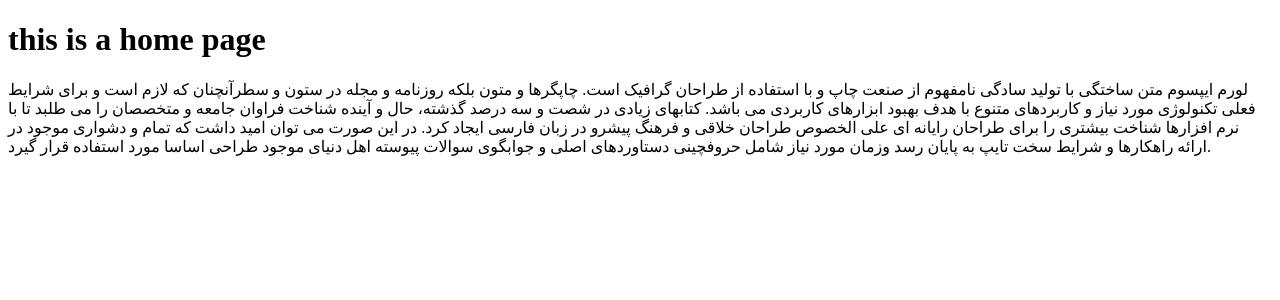
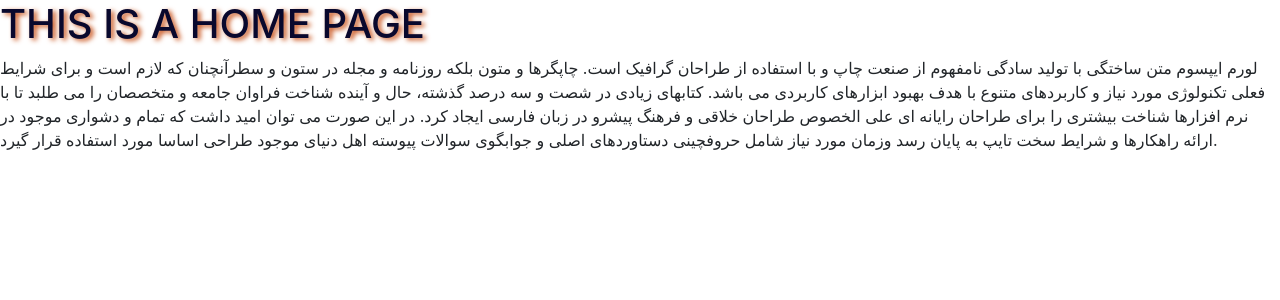
Before and after one commit to Arbz583/MySite, a Django app: page / in a window 1280 px wide. Shown: the top 300 px of the page. Run offline with Django 4.2, Linux system fonts and the light colour scheme.

Commit message:
add static files
static & media url&root

```diff
--- a/Templates/index.html
+++ b/Templates/index.html
@@ -1,13 +1,35 @@
+{%load static%}
 <!DOCTYPE html>
 <html lang="en">
+
 <head>
     <meta charset="UTF-8">
     <meta http-equiv="X-UA-Compatible" content="IE=edge">
     <meta name="viewport" content="width=device-width, initial-scale=1.0">
     <title>Dock</title>
-</head>
+    <link rel="stylesheet" href="https://cdn.jsdelivr.net/npm/bootstrap@4.3.1/dist/css/bootstrap.min.css"
+        integrity="sha384-ggOyR0iXCbMQv3Xipma34MD+dH/1fQ784/j6cY/iJTQUOhcWr7x9JvoRxT2MZw1T" crossorigin="anonymous">
+<link rel="stylesheet" href="{%static 'css/you.css'%}">
+    </head>
+
 <body>
     <h1>this is a home page</h1>
-    <p>لورم ایپسوم متن ساختگی با تولید سادگی نامفهوم از صنعت چاپ و با استفاده از طراحان گرافیک است. چاپگرها و متون بلکه روزنامه و مجله در ستون و سطرآنچنان که لازم است و برای شرایط فعلی تکنولوژی مورد نیاز و کاربردهای متنوع با هدف بهبود ابزارهای کاربردی می باشد. کتابهای زیادی در شصت و سه درصد گذشته، حال و آینده شناخت فراوان جامعه و متخصصان را می طلبد تا با نرم افزارها شناخت بیشتری را برای طراحان رایانه ای علی الخصوص طراحان خلاقی و فرهنگ پیشرو در زبان فارسی ایجاد کرد. در این صورت می توان امید داشت که تمام و دشواری موجود در ارائه راهکارها و شرایط سخت تایپ به پایان رسد وزمان مورد نیاز شامل حروفچینی دستاوردهای اصلی و جوابگوی سوالات پیوسته اهل دنیای موجود طراحی اساسا مورد استفاده قرار گیرد.</p>
+    <p>لورم ایپسوم متن ساختگی با تولید سادگی نامفهوم از صنعت چاپ و با استفاده از طراحان گرافیک است. چاپگرها و متون بلکه
+        روزنامه و مجله در ستون و سطرآنچنان که لازم است و برای شرایط فعلی تکنولوژی مورد نیاز و کاربردهای متنوع با هدف
+        بهبود ابزارهای کاربردی می باشد. کتابهای زیادی در شصت و سه درصد گذشته، حال و آینده شناخت فراوان جامعه و متخصصان
+        را می طلبد تا با نرم افزارها شناخت بیشتری را برای طراحان رایانه ای علی الخصوص طراحان خلاقی و فرهنگ پیشرو در زبان
+        فارسی ایجاد کرد. در این صورت می توان امید داشت که تمام و دشواری موجود در ارائه راهکارها و شرایط سخت تایپ به
+        پایان رسد وزمان مورد نیاز شامل حروفچینی دستاوردهای اصلی و جوابگوی سوالات پیوسته اهل دنیای موجود طراحی اساسا مورد
+        استفاده قرار گیرد.</p>
+    <script src="https://code.jquery.com/jquery-3.3.1.slim.min.js"
+        integrity="sha384-q8i/X+965DzO0rT7abK41JStQIAqVgRVzpbzo5smXKp4YfRvH+8abtTE1Pi6jizo"
+        crossorigin="anonymous"></script>
+    <script src="https://cdn.jsdelivr.net/npm/popper.js@1.14.7/dist/umd/popper.min.js"
+        integrity="sha384-UO2eT0CpHqdSJQ6hJty5KVphtPhzWj9WO1clHTMGa3JDZwrnQq4sF86dIHNDz0W1"
+        crossorigin="anonymous"></script>
+    <script src="https://cdn.jsdelivr.net/npm/bootstrap@4.3.1/dist/js/bootstrap.min.js"
+        integrity="sha384-JjSmVgyd0p3pXB1rRibZUAYoIIy6OrQ6VrjIEaFf/nJGzIxFDsf4x0xIM+B07jRM"
+        crossorigin="anonymous"></script>
 </body>
+
 </html>
--- a/Templates/oh/my.html
+++ b/Templates/oh/my.html
@@ -1,12 +1,16 @@
 <!DOCTYPE html>
 <html lang="en">
+
 <head>
     <meta charset="UTF-8">
     <meta http-equiv="X-UA-Compatible" content="IE=edge">
     <meta name="viewport" content="width=device-width, initial-scale=1.0">
     <title>Ali</title>
+<link rel="stylesheet" href="static/test.css">
 </head>
+
 <body>
     <h1>ALIOI</h1>
 </body>
+
 </html>
--- a/mysite/settings.py
+++ b/mysite/settings.py
@@ -117,6 +117,12 @@
 # https://docs.djangoproject.com/en/dev/howto/static-files/
 
 STATIC_URL = 'static/'
+#STATIC_ROOT=BASE_DIR/'/static/'
+
+#MEDIA_URL = 'media/'
+#MEDIA_ROOT=BASE_DIR/'media'
+
+#STATICFILES_DIRS = [ BASE_DIR / "static"]
 
 # Default primary key field type
 # https://docs.djangoproject.com/en/dev/ref/settings/#default-auto-field
--- a/mysite/urls.py
+++ b/mysite/urls.py
@@ -16,8 +16,13 @@
 """
 from django.contrib import admin
 from django.urls import path, include
+from django.conf import settings
+from django.conf.urls.static import static
 urlpatterns = [
     path('admin/', admin.site.urls),
     #path('url address', 'view')
     path('',include('website.urls'))
 ]
+
+#urlpatterns +=  static(settings.STATIC_URL, document_root=settings.STATIC_ROOT)
+#urlpatterns +=  static(settings.MEDIA_URL, document_root=settings.MEDIA_ROOT)
--- /dev/null
+++ b/statics/css/you.css
@@ -0,0 +1,6 @@
+h1{
+    color:rgb(9, 8, 45);
+    font-size: 200;
+    text-transform: uppercase;      /*also lowercase or capitalize*/
+    text-shadow: 3px 2px 5px rgb(200, 79, 22);
+}
--- /dev/null
+++ b/statics/test.css
@@ -0,0 +1,3 @@
+h1{
+    color: rgb(215, 36, 195);
+}
--- /dev/null
+++ b/website/staticc/oh.css
@@ -0,0 +1,6 @@
+h1{
+    color: blue;
+}
+p{
+    font-size: xx-large;
+}
--- a/website/urls.py
+++ b/website/urls.py
@@ -4,5 +4,5 @@
     path('',index_view),
     path('http-test',http_test),
     path('json-test',json_test),
-    path('Reza',my)
+    path('reza',my)
     ]
```
